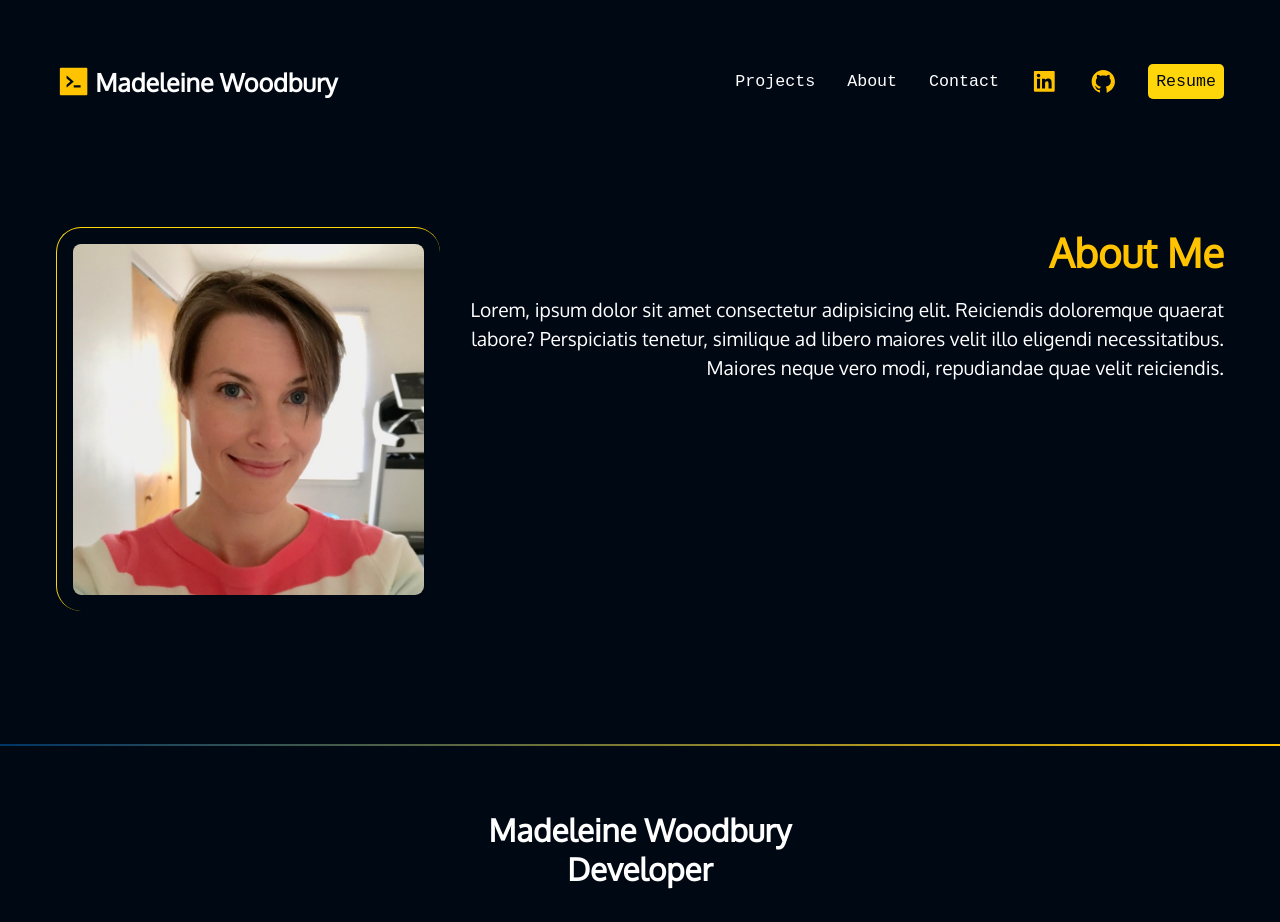
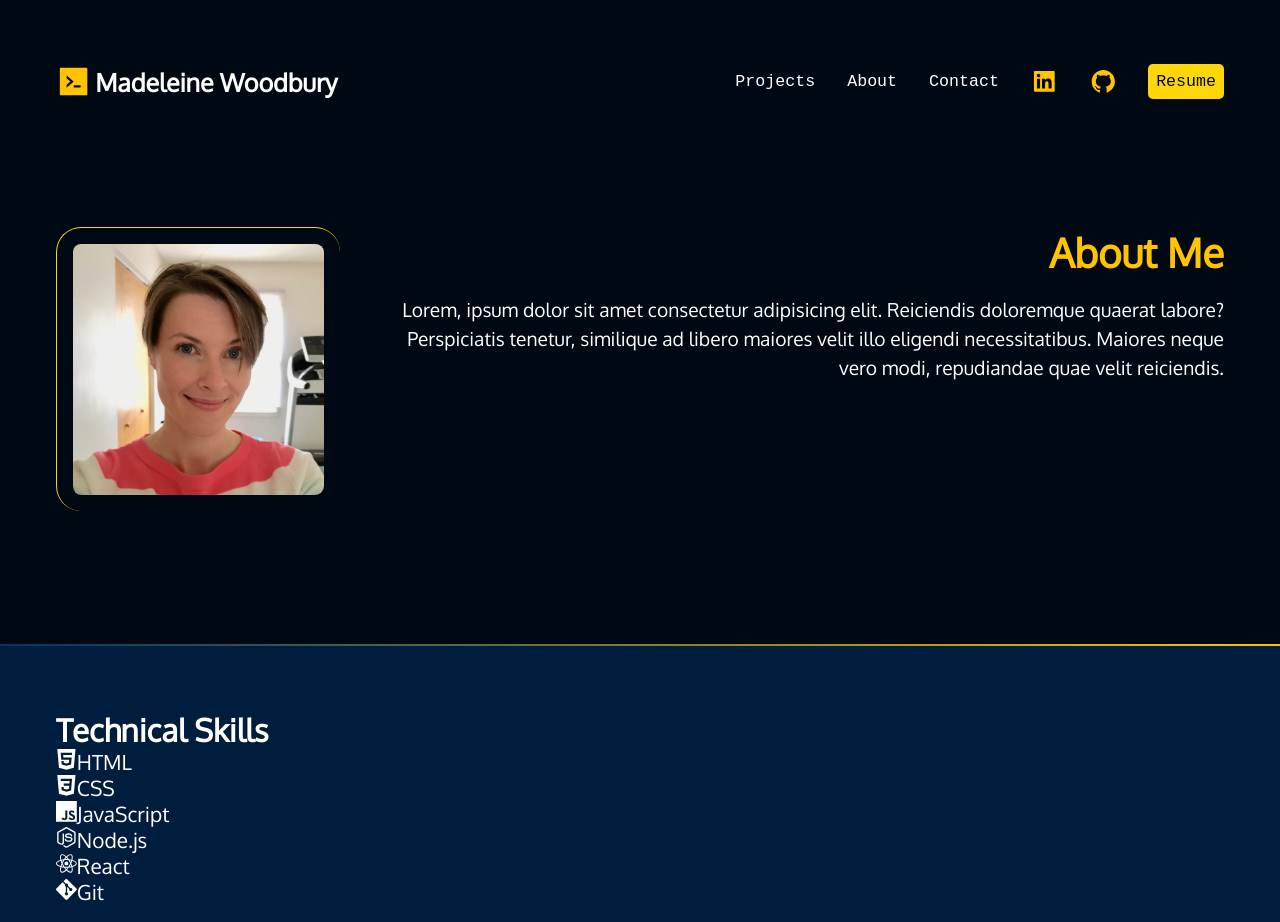
Before and after one commit to madeleinewoodbury/portfolio, a React (Create React App) app: page /about in a window 1280 px wide. Shown: the top 922 px of the page. Built offline with nearby package versions, Linux system fonts and the light colour scheme; a web font is replaced by a local one.

Commit message:
create Skills component

```diff
--- a/src/App.css
+++ b/src/App.css
@@ -235,8 +235,8 @@ footer a:hover {
 
   #about article {
     display: grid;
-    grid-template-columns: 1fr 2fr;
-    gap: 1rem;
+    grid-template-columns: 1fr 3fr;
+    gap: 2rem;
   }
 
   #about .text {
--- /dev/null
+++ b/src/components/about/Skills.js
@@ -0,0 +1,58 @@
+import {
+  SiHtml5,
+  SiCss3,
+  SiJavascript,
+  SiNodedotjs,
+  SiReact,
+  SiGit,
+} from 'react-icons/si';
+
+const Skills = () => {
+  return (
+    <section id='skills' className='bg-dark'>
+      <div className='container'>
+        <h2>Technical Skills</h2>
+        <ul>
+          <li>
+            <span>
+              <SiHtml5 />
+            </span>
+            <span>HTML</span>
+          </li>
+          <li>
+            <span>
+              <SiCss3 />
+            </span>
+            <span>CSS</span>
+          </li>
+          <li>
+            <span>
+              <SiJavascript />
+            </span>
+            <span>JavaScript</span>
+          </li>
+          <li>
+            <span>
+              <SiNodedotjs />
+            </span>
+            <span>Node.js</span>
+          </li>
+          <li>
+            <span>
+              <SiReact />
+            </span>
+            <span>React</span>
+          </li>
+          <li>
+            <span>
+              <SiGit />
+            </span>
+            <span>Git</span>
+          </li>
+        </ul>
+      </div>
+    </section>
+  );
+};
+
+export default Skills;
--- a/src/pages/About.js
+++ b/src/pages/About.js
@@ -1,4 +1,5 @@
 import Info from '../components/about/Info';
+import Skills from '../components/about/Skills';
 import Gradient from '../components/layout/Gradient';
 
 const About = () => {
@@ -6,6 +7,8 @@ const About = () => {
     <>
       <Info />
       <Gradient />
+      <Skills />
+      <Gradient />
     </>
   );
 };
```
